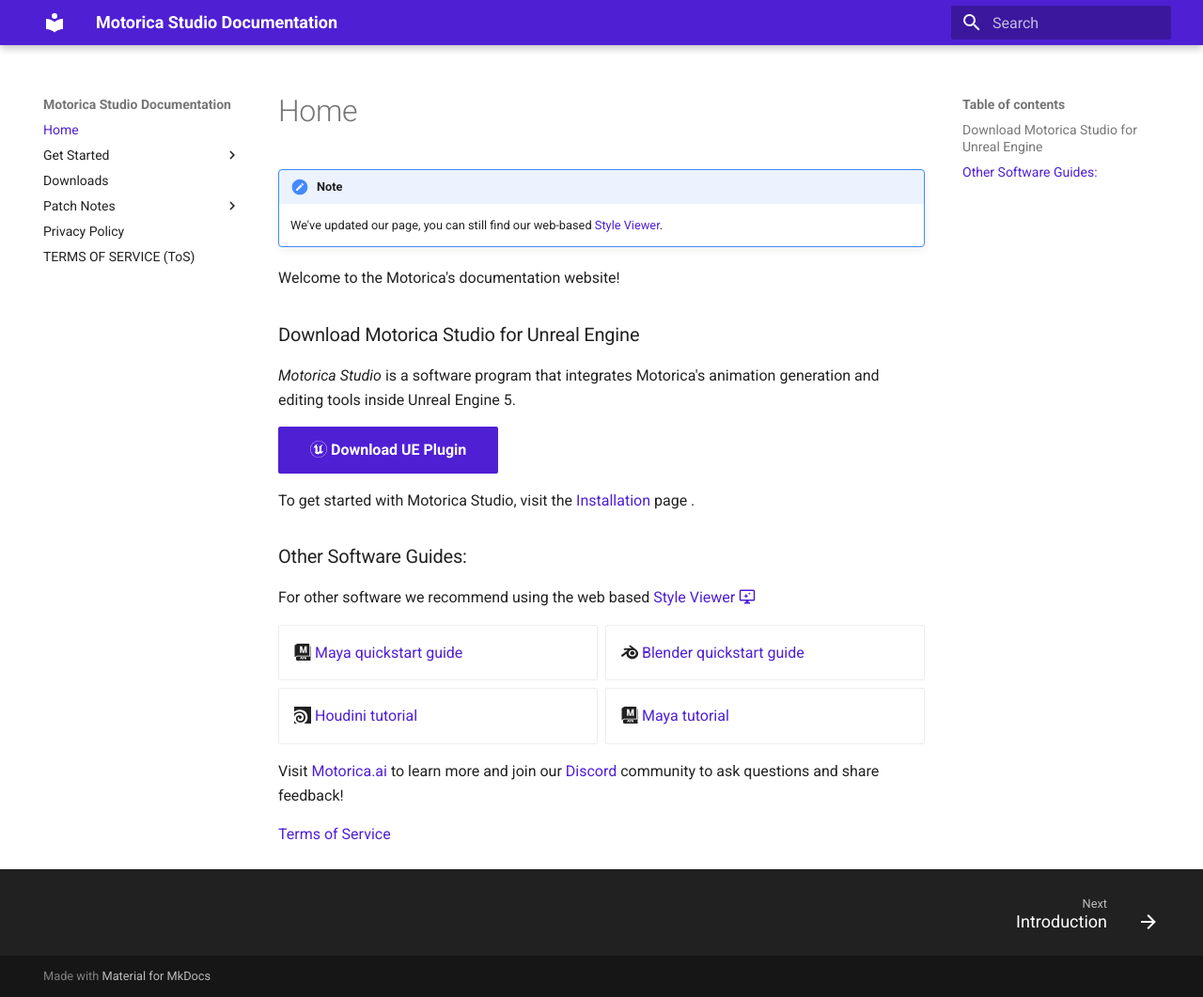
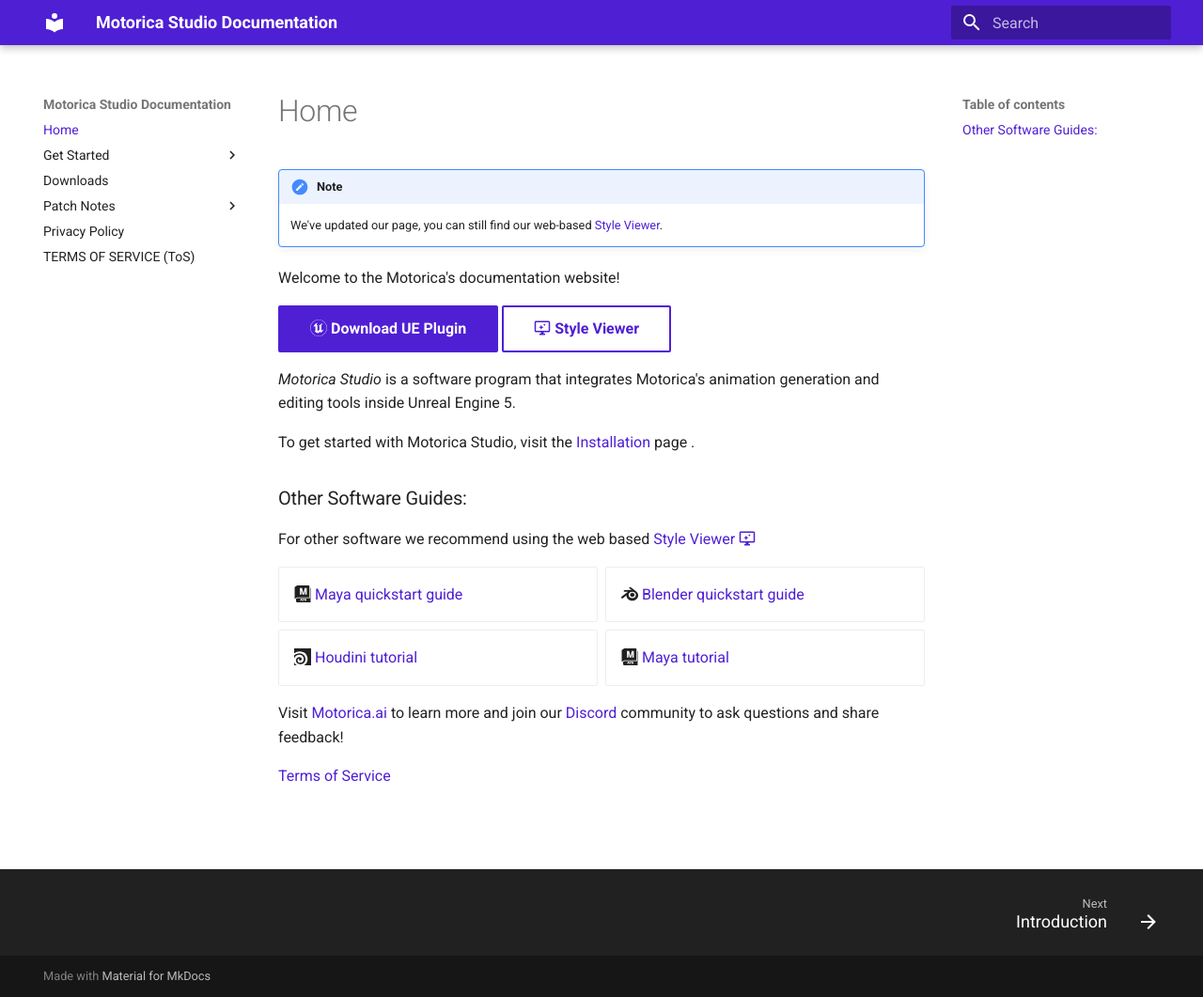
Before and after one commit to MotoricaAI/MoStudioDocs, an MkDocs documentation site: the page built from docs/index.md, in a window 1280 px wide and 1061 px high. Shown: the whole window at 94% size. Built offline with MkDocs 1.6.1 and Material for MkDocs 9.7.7, drawn with Linux system fonts in a browser that asks for light colours.

Commit message:
Update index.md
Testing with two buttons

```diff
--- a/docs/index.md
+++ b/docs/index.md
@@ -5,11 +5,9 @@
 
 Welcome to the Motorica's documentation website!
 
-### Download Motorica Studio for Unreal Engine
+[:simple-unrealengine: Download UE Plugin](https://mostudiodocs.pages.dev/downloads/){ .md-button .md-button--primary } [:material-monitor-shimmer: Style Viewer](https://mogen.motorica.ai/){ .md-button }
 
 *Motorica Studio* is a software program that integrates Motorica's animation generation and editing tools inside Unreal Engine 5.
-
-[:simple-unrealengine: Download UE Plugin](https://mostudiodocs.pages.dev/downloads/){ .md-button .md-button--primary }
 
 To get started with Motorica Studio, visit the [Installation](get-started/index.md) page .
 
```
